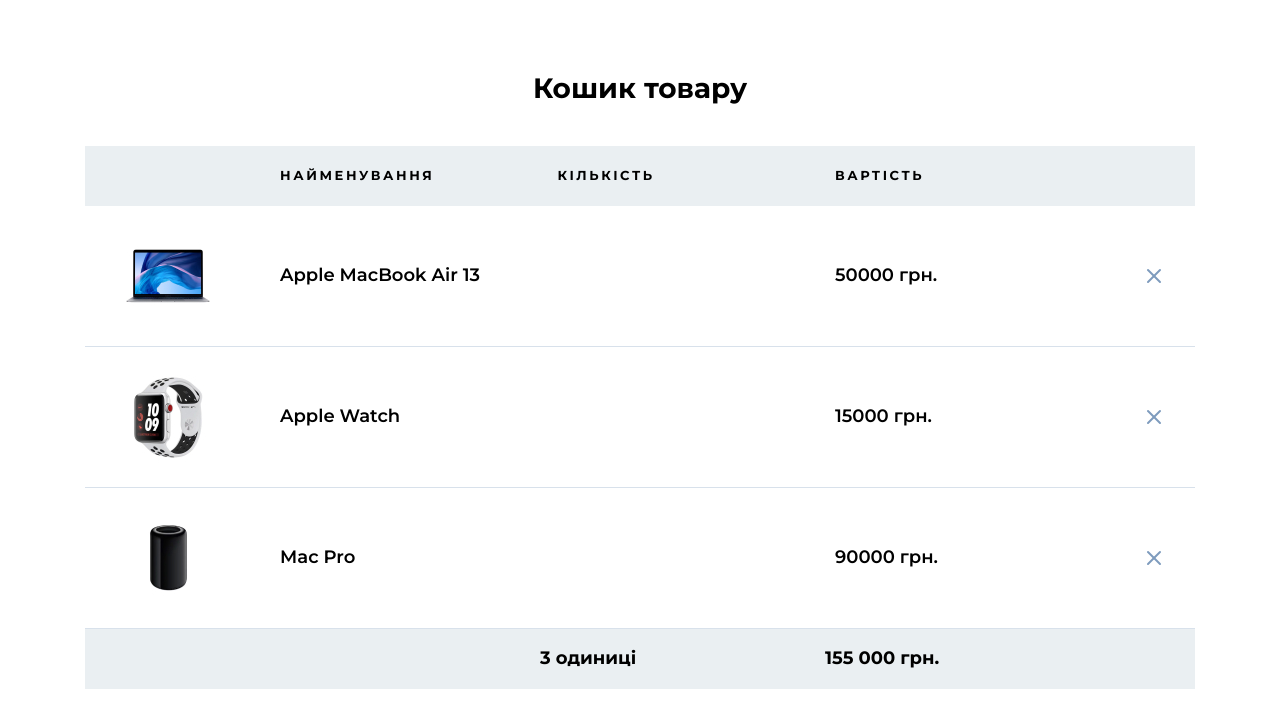
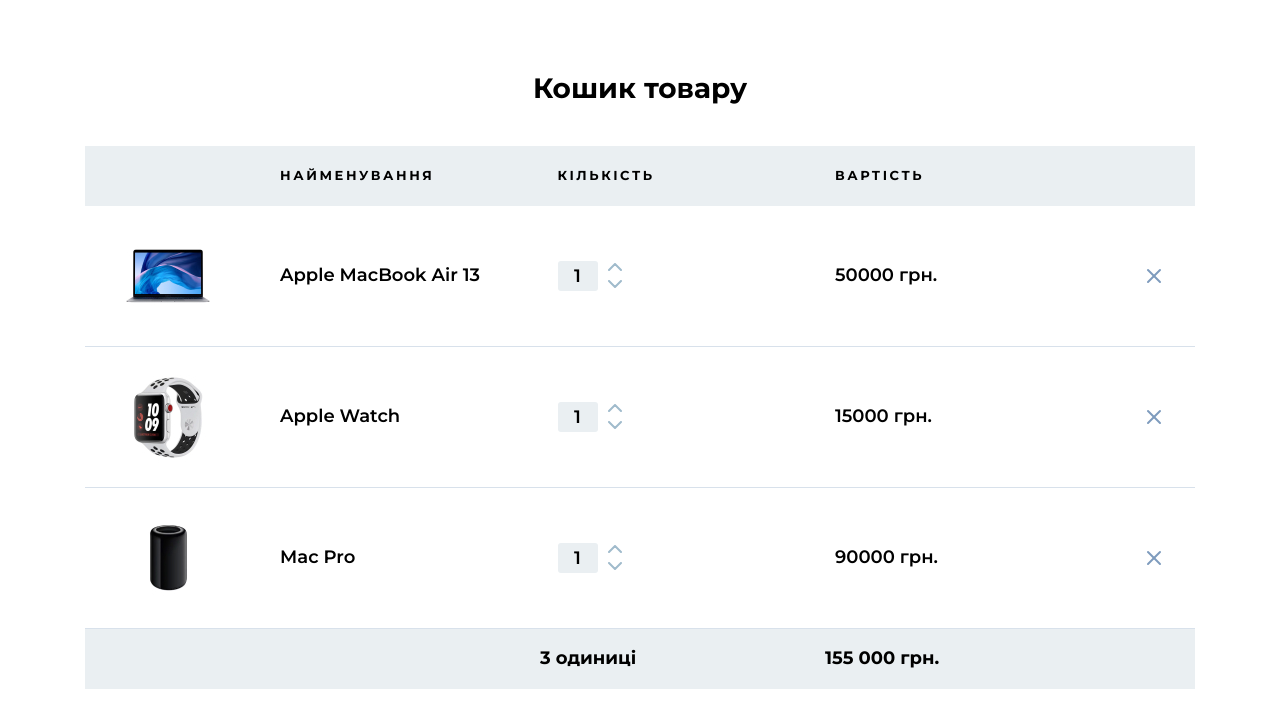
Before and after one commit to Dynam1kss/Shopping-cart, a React (Create React App) app: page / in a window 1280 px wide. Shown: the top 728 px of the page. Built offline with nearby package versions, Linux system fonts and the light colour scheme.

Commit message:
added ability to input amount of items or use up & down arrows

```diff
--- a/src/components/Cart/index.jsx
+++ b/src/components/Cart/index.jsx
@@ -15,12 +15,62 @@
     });
   };
 
+  const increase = (id) => {
+    setCart((cart) => {
+      return cart.map((product) => {
+        if (product.id === id) {
+          return {
+            ...product,
+            count: ++product.count,
+            priceTotal: product.count * product.price,
+          };
+        }
+        return product;
+      });
+    });
+  };
+
+  const decrease = (id) => {
+    setCart((cart) => {
+      return cart.map((product) => {
+        if (product.id === id) {
+          const newCount = product.count - 1 > 1 ? product.count - 1 : 1;
+
+          return {
+            ...product,
+            count: newCount,
+            priceTotal: newCount * product.price,
+          };
+        }
+        return product;
+      });
+    });
+  };
+
+  const changeValue = (id, value) => {
+    setCart((cart) => {
+      return cart.map((product) => {
+        if (product.id === id) {
+          return {
+            ...product,
+            count: value,
+            priceTotal: value * product.price,
+          };
+        }
+        return product;
+      });
+    });
+  };
+
   const products = cart.map((product) => {
     return (
       <Product
         product={product}
         key={product.id}
         deleteProduct={deleteProduct}
+        increase={increase}
+        decrease={decrease}
+        changeValue={changeValue}
       />
     );
   });
--- a/src/components/Count/index.jsx
+++ b/src/components/Count/index.jsx
@@ -1,22 +1,38 @@
 import "./style.scss";
 
-const Count = () => {
+const Count = ({ count, increase, decrease, changeValue, id }) => {
   return (
     <div className="count">
       <div className="count__box">
         <input
+          onChange={(e) => {
+            changeValue(id, +e.target.value); // "e" to calculate current value,
+            // "+" to do math operations correctly
+          }}
           type="number"
           className="count__input"
           min="1"
           max="100"
-          value="1"
+          value={count}
         />
       </div>
       <div className="count__controls">
-        <button type="button" className="count__up">
+        <button
+          type="button"
+          className="count__up"
+          onClick={() => {
+            increase(id);
+          }}
+        >
           <img src="./img/icons/icon-up.svg" alt="Increase" />
         </button>
-        <button type="button" className="count__down">
+        <button
+          type="button"
+          className="count__down"
+          onClick={() => {
+            decrease(id);
+          }}
+        >
           <img src="./img/icons/icon-down.svg" alt="Decrease" />
         </button>
       </div>
--- a/src/components/Product/index.jsx
+++ b/src/components/Product/index.jsx
@@ -2,8 +2,14 @@
 import Count from "../Count";
 import "./style.scss";
 
-const Product = ({ product, deleteProduct }) => {
-  const { img, title, price, count, id } = product;
+const Product = ({
+  product,
+  deleteProduct,
+  increase,
+  decrease,
+  changeValue,
+}) => {
+  const { img, title, priceTotal, count, id } = product;
 
   return (
     <section className="product">
@@ -11,8 +17,16 @@
         <img src={`./img/products/${img}`} alt={title} />
       </div>
       <div className="product__title">{title}</div>
-      <div className="product__count">{/* <Count /> */}</div>
-      <div className="product__price">{price} грн.</div>
+      <div className="product__count">
+        <Count
+          count={count}
+          increase={increase}
+          decrease={decrease}
+          id={id}
+          changeValue={changeValue}
+        />
+      </div>
+      <div className="product__price">{priceTotal} грн.</div>
       <div className="product__controls">
         <ButtonDelete deleteProduct={deleteProduct} id={id} />
       </div>
```
